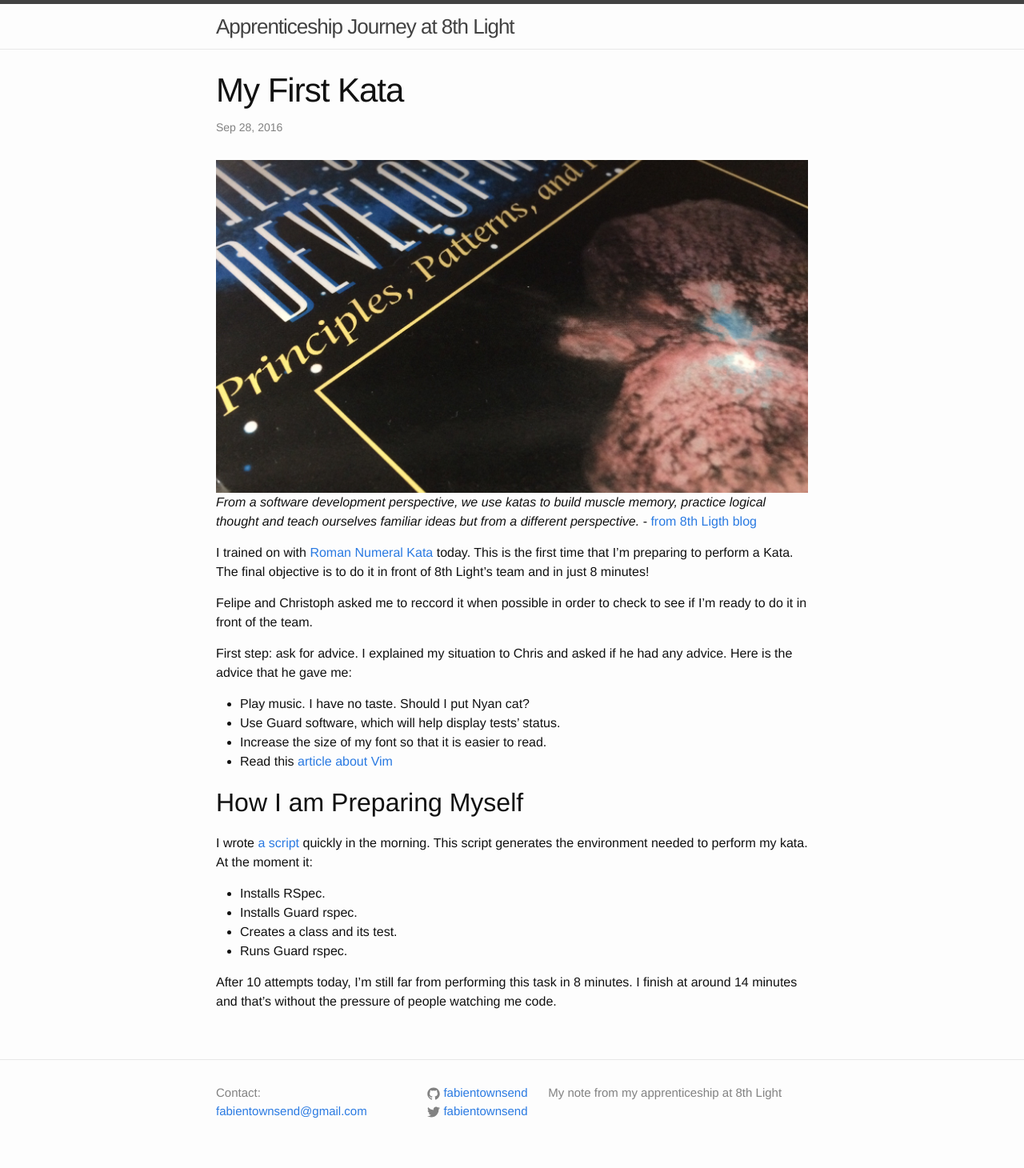
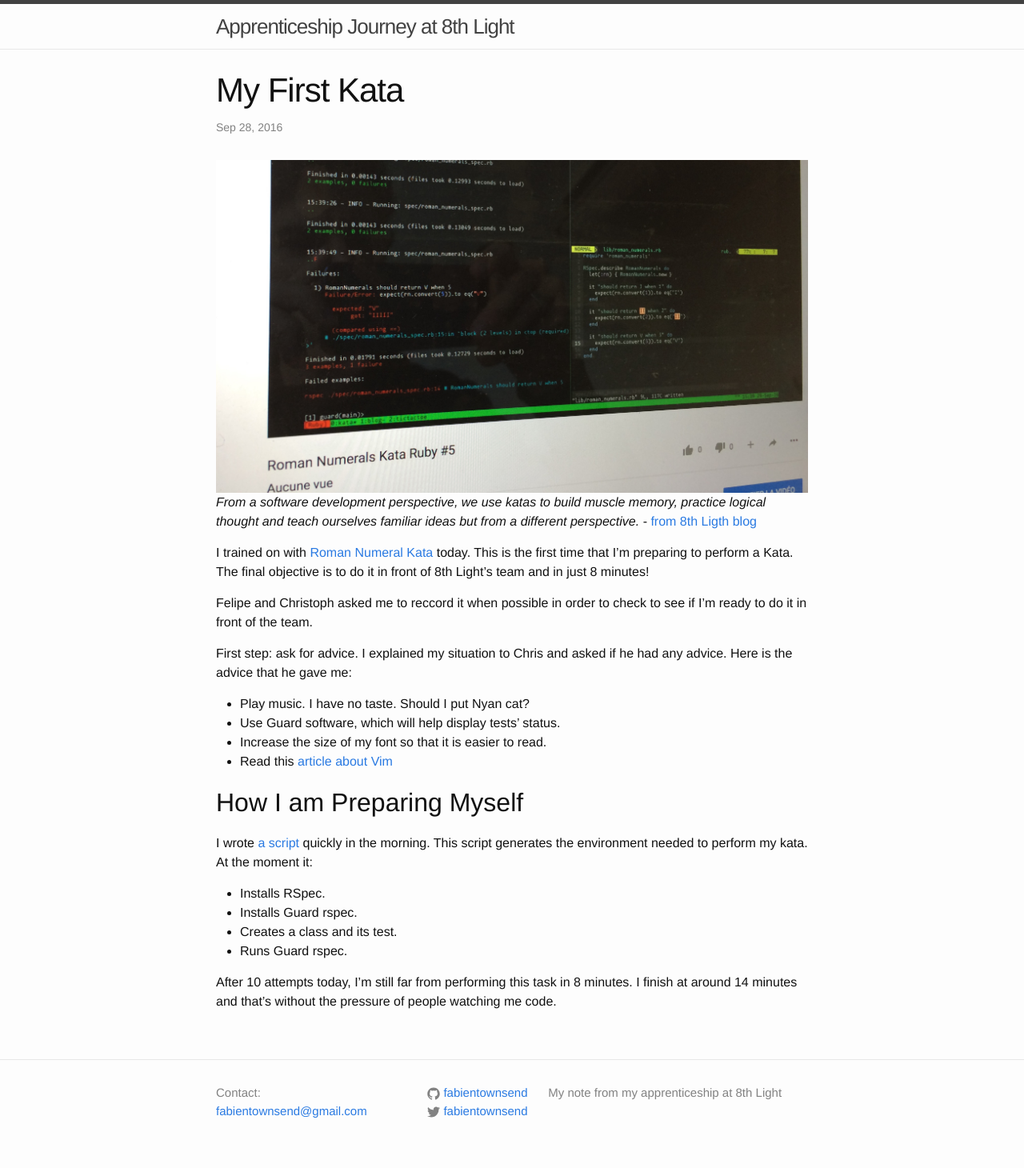
Before and after one commit to fabientownsend/fabientownsend.github.io, a Jekyll site: the page built from _posts/2016-09-28-kata.markdown, in a window 1280 px wide. Shown: the whole page at 80% size. Built offline with Jekyll 4.4.1, drawn with Linux system fonts in a browser that asks for light colours.

Commit message:
update photo kata

```diff
--- a/_posts/2016-09-28-kata.markdown
+++ b/_posts/2016-09-28-kata.markdown
@@ -5,7 +5,7 @@ date:   2016-09-28 10:42:51 +0100
 categories: apprenticeship
 ---
 
-![cover of the book Agile Sofware Development]({{ site.url }}/assets/cover_agile.jpg)
+![cover of the book Agile Sofware Development]({{ site.url }}/assets/kata.jpg)
 *From a software development perspective, we use katas to build muscle memory,
 practice logical thought and teach ourselves familiar ideas but from a
 different perspective.* - [from 8th Ligth blog](http://8thlight.com/blog/micah-martin/2013/05/28/performing-code-katas.html)
```
Also changed, not shown: assets/kata.jpg (added).
